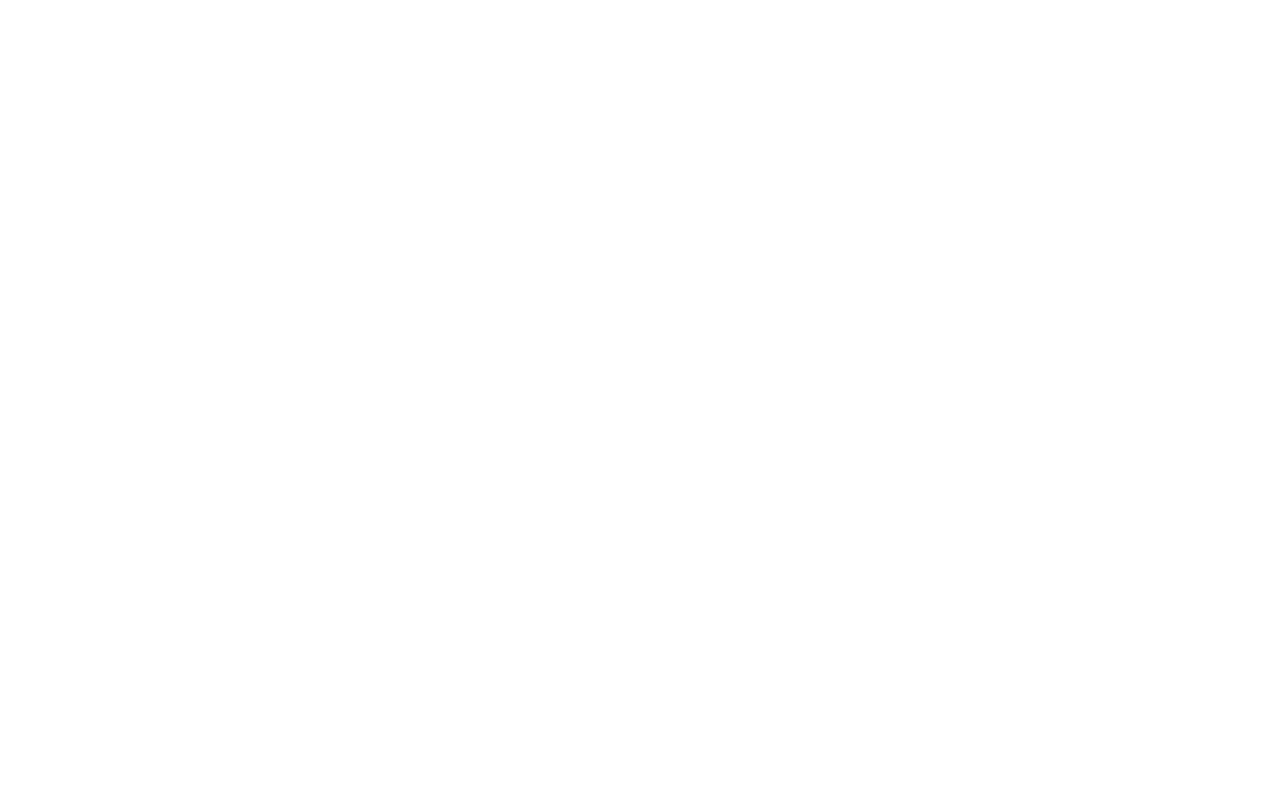
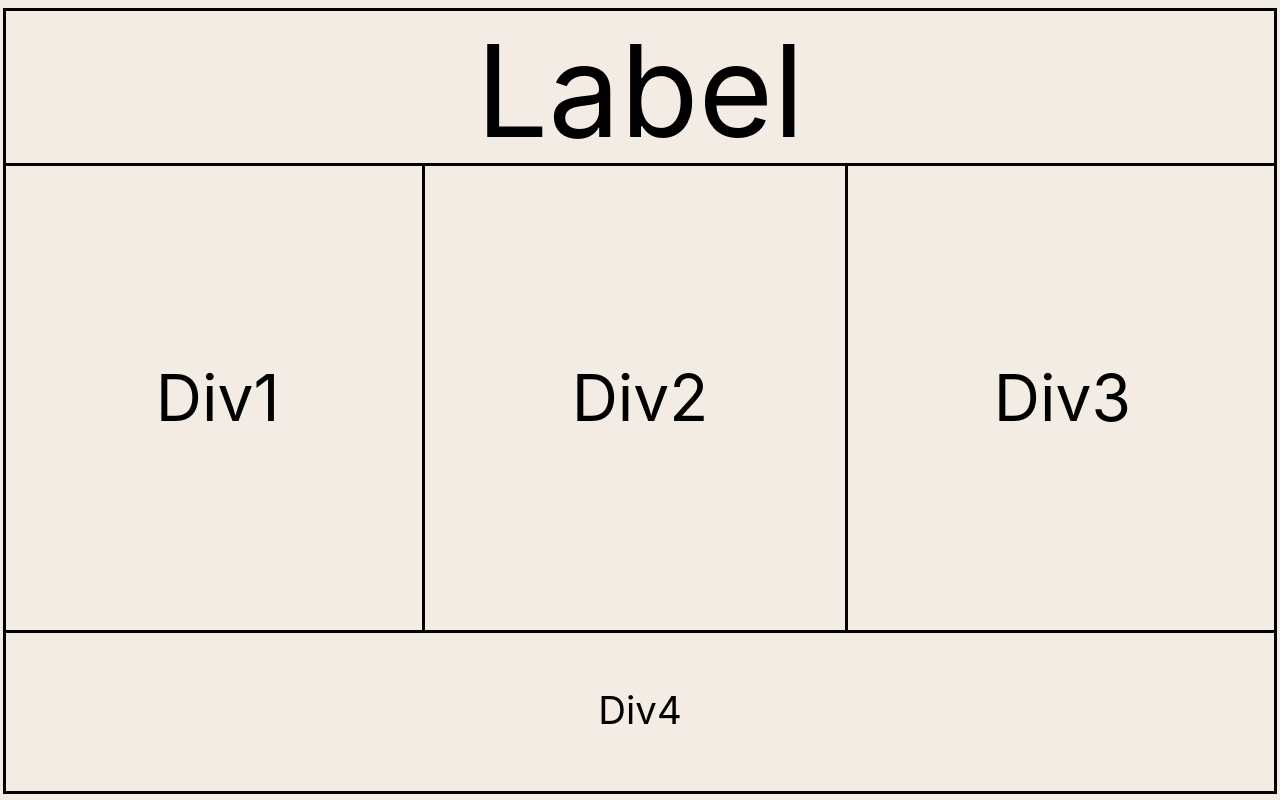
Before and after one commit to mjchin1/WebPageSamples, a React (Vite) app in the folder client/: page /lbl2 in a window 1280 px wide. Before the commit this address had no page. Built offline with nearby package versions, Linux system fonts and the light colour scheme; a web font is replaced by a local one.

Commit message:
adding links and styling label2 template

```diff
--- a/client/src/App.jsx
+++ b/client/src/App.jsx
@@ -30,6 +30,7 @@
 import Booklet2 from './Components/Booklet2'
 import Maze from './Components/Maze'
 import Label from './Components/Label'
+import Label2 from './Components/Label2'
 
 
 function App() {
@@ -78,6 +79,7 @@
       <Route path='/ct' element={<ChangingText/> } />
       <Route path='/xylp' element={<Xylophone/> } />
       <Route path='/lbl' element={<Label/> } />
+      <Route path='/lbl2' element={<Label2/> } />
 
     </Routes>
 
--- a/client/src/Components/Navigations.jsx
+++ b/client/src/Components/Navigations.jsx
@@ -12,6 +12,7 @@
             <Link to = '/bklt'>Booklet</Link>
             <Link to = '/maze'>Maze</Link>
             <Link to = '/lbl'>Label</Link>
+            <Link to = '/lbl2'>Label2</Link>
 
 
 
--- a/client/src/index.css
+++ b/client/src/index.css
@@ -3311,17 +3311,20 @@
   height: 60vh;
   position: absolute;
   top: 19.75vh;
+  font-size: 5vw;
 
 }
 
 .lblDiv1 {
+  display: flex;
+  justify-content: center;
+  align-items: center;
   border: solid;
   border-color: white;
   color: white;
   /* position: absolute;
   top: 20vh;
   left: .33vw; */
-
   height: 58vh;
   width: 33vw;
   border-right: none;
@@ -3329,6 +3332,9 @@
 
 }
 .lblDiv2 {
+  display: flex;
+  justify-content: center;
+  align-items: center;
   border: solid;
   border-color: white;
   color: white;
@@ -3344,6 +3350,9 @@
 
 }
 .lblDiv3 {
+  display: flex;
+  justify-content: center;
+  align-items: center;
   border: solid;
   border-color: white;
   color: white;
@@ -3357,6 +3366,9 @@
 
 }
 .lblDiv4 {
+  display: flex;
+  justify-content: center;
+  align-items: center;
   border: solid;
   border-color: white;
   color: white;
@@ -3365,6 +3377,7 @@
   height: 20vh;
   width: 99vw;
   border-top: none;
+  font-size: 3vw;
 }
 
 .lblDividingLine1 {
@@ -3390,7 +3403,7 @@
   background-color: #84d9cb;
   background-color:#91a887;
   background-color: #9ea887;
-  background-color: #566fa8;
+  background-color: #f2ece4;
   display: flex;
   justify-content: center;
   width: 100vw;
@@ -3399,6 +3412,8 @@
 
 .lbl2TitleDiv {
   border: solid;
+  border-color: black;
+  color: black;
   width: 99vw;
   height: 20vh;
   margin-top: 1vh;
@@ -3418,15 +3433,20 @@
   height: 60vh;
   position: absolute;
   top: 19.75vh;
+  font-size: 5vw;
 
 }
 
 .lbl2Div1 {
-  border: solid;
+  display: flex;
+  justify-content: center;
+  align-items: center;
+  border: solid;
+  border-color: black;
+  color: black;
   /* position: absolute;
   top: 20vh;
   left: .33vw; */
-
   height: 58vh;
   width: 33vw;
   border-right: none;
@@ -3434,7 +3454,12 @@
 
 }
 .lbl2Div2 {
-  border: solid;
+  display: flex;
+  justify-content: center;
+  align-items: center;
+  border: solid;
+  border-color: black;
+  color: black;
   /* position: absolute;
   top: 20vh;
   left: 33.5vw; */
@@ -3447,7 +3472,12 @@
 
 }
 .lbl2Div3 {
-  border: solid;
+  display: flex;
+  justify-content: center;
+  align-items: center;
+  border: solid;
+  border-color: black;
+  color: black;
   /* position: absolute;
   top: 20vh;
   left: 66.5vw; */
@@ -3458,17 +3488,24 @@
 
 }
 .lbl2Div4 {
-  border: solid;
+  display: flex;
+  justify-content: center;
+  align-items: center;
+  border: solid;
+  border-color: black;
+  color: black;
   position: absolute;
   top: 78.9vh;
   height: 20vh;
   width: 99vw;
   border-top: none;
+  font-size: 3vw;
 }
 
 .lbl2DividingLine1 {
   height: 58vh;
   position: absolute;
+  color: black;
   border: solid;
   border-right: none;
   left: 33vw;
@@ -3476,6 +3513,7 @@
 .lbl2DividingLine2{
   height: 58vh;
   position: absolute;
+  color: black;
   border: solid;
   border-right: none;
   left: 66vw;
```
